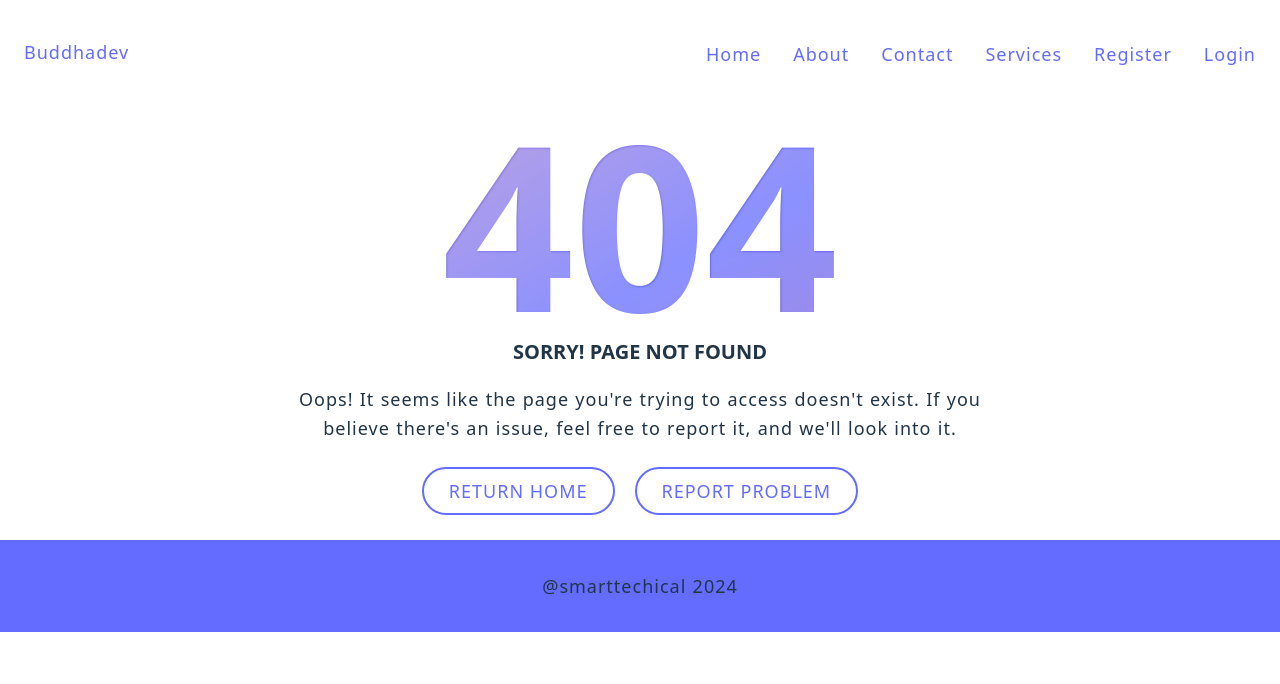
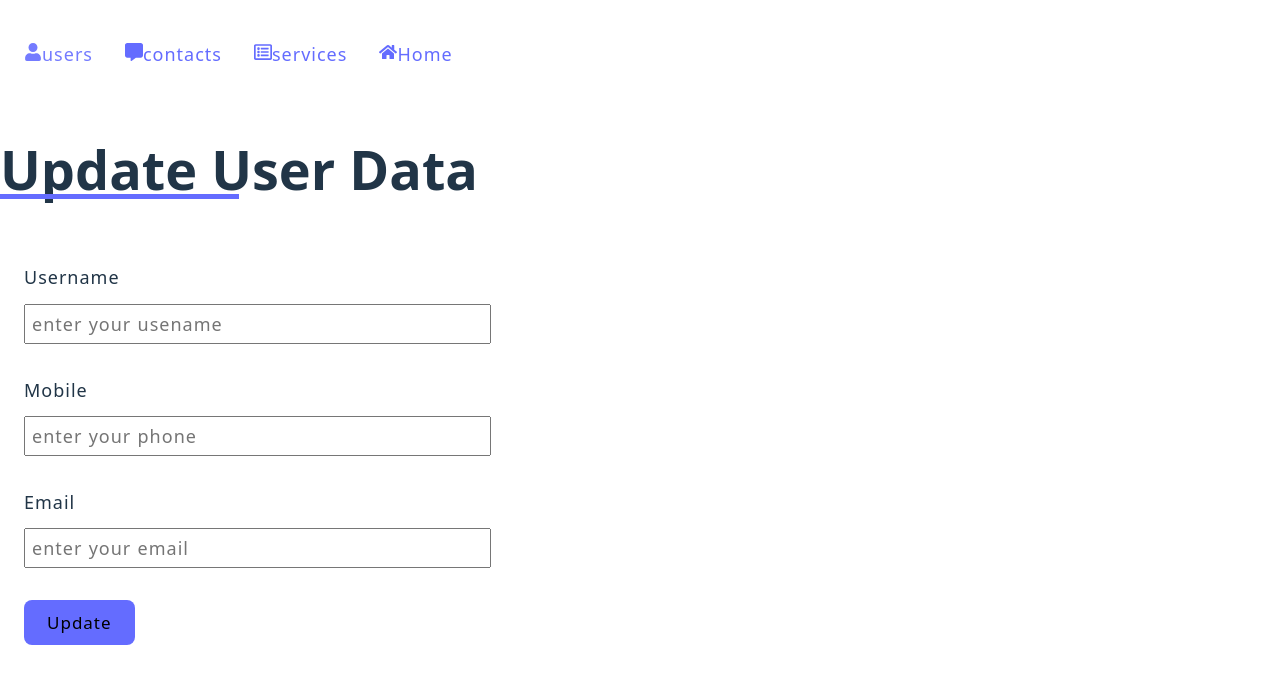
Before and after one commit to BuddhadevBauna/MERN, a React (Vite) app in the folder client/: page /admin/users/1/edit in a window 1280 px wide. Shown: the top 684 px of the page. Built offline with nearby package versions, Linux system fonts and the light colour scheme; no server answers.

Commit message:
added Admin update page

```diff
--- a/client/src/App.jsx
+++ b/client/src/App.jsx
@@ -13,6 +13,7 @@ import AdminLayout from "./components/layouts/AdminLayout";
 import AdminUsers from "./pages/AdminUsers";
 import AdminContacts from "./pages/AdminContacts";
 import AdminServices from "./pages/AdminServices";
+import AdminUpdate from "./pages/AdmimUpdate";
 
 const router = createBrowserRouter([
   {
@@ -33,6 +34,7 @@ const router = createBrowserRouter([
     children: [
       { path: "users", element: <AdminUsers /> },
       { path: "contacts", element: <AdminContacts /> },
+      { path: "users/:id/edit", element: <AdminUpdate /> },
     ]
   },
 ]);
--- /dev/null
+++ b/client/src/pages/AdmimUpdate.jsx
@@ -0,0 +1,104 @@
+import { useEffect, useState } from "react";
+import { useParams } from "react-router-dom";
+import { useAuth } from "../store/auth";
+import axios from "axios";
+
+const AdminUpdate = () => {
+    const [data, setData] = useState({
+        username: "",
+        email: "",
+        phone: "",
+    })
+    const params = useParams();
+    // console.log("params single user", params);
+    const { AuthorizationToken } = useAuth();
+    const getSingleUserData = async () => {
+        try {
+            const response = await axios.get(`http://localhost:8080/api/admin//users/${params.id}`, {
+                headers: {
+                    Authorization: AuthorizationToken
+                }
+            });
+            // console.log("fetch single user", response);
+            setData(response.data);
+        } catch (error) {
+            console.log(error);
+        }
+    }
+    useEffect(() => {
+        getSingleUserData();
+    }, [])
+    const handleInput = () => {
+
+    }
+
+    return (
+        <>
+            <section>
+                <main>
+                    <div className="section-contact">
+                        <div className="contact-content container">
+                            <h1 className="main-heading">
+                                update user data
+                            </h1>
+                        </div>
+                        {/* data container */}
+                        <div className="container grid grid-col-2">
+                            {/* data form */}
+                            <div className="contact-form">
+                                <form>
+                                    <div>
+                                        <label htmlFor="username">username</label>
+                                        <input
+                                            type="text"
+                                            placeholder="enter your usename"
+                                            id="username"
+                                            autoComplete="off"
+                                            required
+                                            name="username"
+                                            value={data.username}
+                                            onChange={handleInput}
+                                        />
+                                    </div>
+                                    <div>
+                                        <label htmlFor="phone">Mobile</label>
+                                        <input
+                                            type="phone"
+                                            placeholder="enter your phone"
+                                            id="phone"
+                                            autoComplete="off"
+                                            required
+                                            name="phone"
+                                            value={data.phone}
+                                            onChange={handleInput}
+                                        />
+                                    </div>
+                                    <div>
+                                        <label htmlFor="email">email</label>
+                                        <input
+                                            type="email"
+                                            placeholder="enter your email"
+                                            id="email"
+                                            autoComplete="off"
+                                            required
+                                            name="email"
+                                            value={data.email}
+                                            onChange={handleInput}
+                                        />
+                                    </div>
+                                    <div>
+                                        <button type="submit">
+                                            Update
+                                        </button>
+                                    </div>
+                                </form>
+                            </div>
+                        </div>
+                    </div>
+                </main>
+            </section>
+        </>
+    )
+}
+
+export default AdminUpdate;
--- a/client/src/pages/AdminUsers.jsx
+++ b/client/src/pages/AdminUsers.jsx
@@ -1,6 +1,7 @@
 import axios from "axios";
 import { useEffect, useState } from "react";
 import { useAuth } from "../store/auth";
+import { Link } from "react-router-dom";
 
 const AdminUsers = () => {
     const [users, setUsers] = useState([]);
@@ -57,11 +58,15 @@ const AdminUsers = () => {
                                 users.map((curUser, index) => {
                                     return (
                                         <tr key={index}>
-                                            <td>{ curUser.username }</td>
-                                            <td>{ curUser.email }</td>
-                                            <td>{ curUser.phone }</td>
-                                            <td>Edit</td>
-                                            <td><button onClick={() => deleteUser(curUser._id)}>Delete</button></td>
+                                            <td>{curUser.username}</td>
+                                            <td>{curUser.email}</td>
+                                            <td>{curUser.phone}</td>
+                                            <td>
+                                                <Link to={`/admin/users/${curUser._id}/edit`}>Edit</Link>
+                                            </td>
+                                            <td>
+                                                <button onClick={() => deleteUser(curUser._id)}>Delete</button>
+                                            </td>
                                         </tr>
                                     );
                                 })
```
